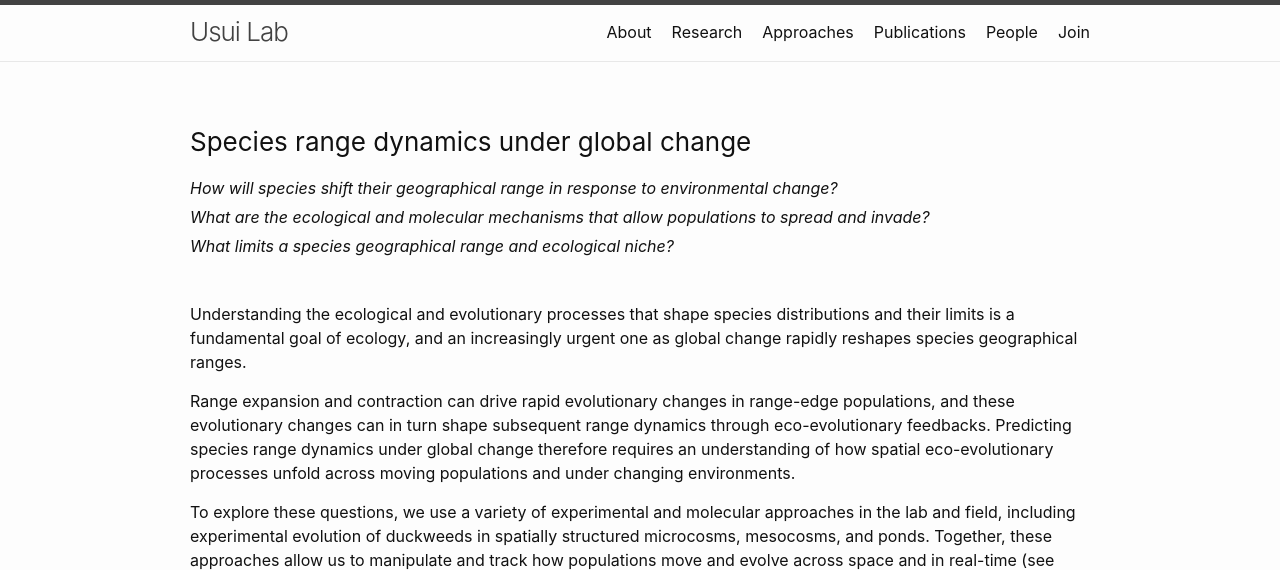
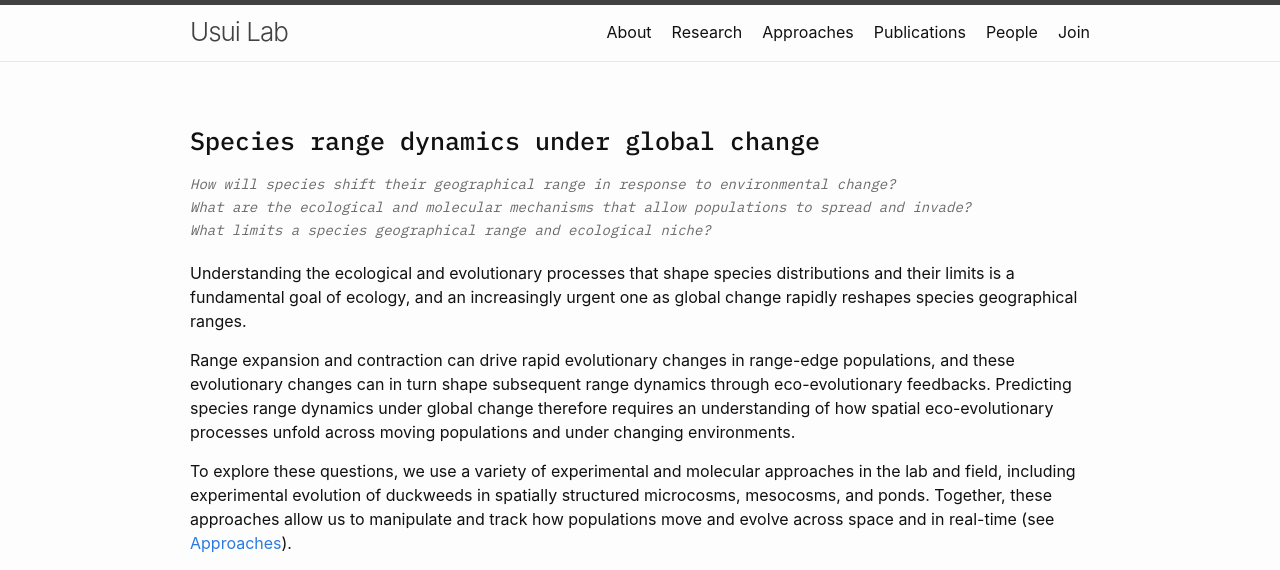
Before and after one commit to takujiusui/takujiusui.github.io, a Jekyll site: the page built from research.md, in a window 1280 px wide. Shown: the top 570 px of the page. Built offline with Jekyll 4.4.1, drawn with Linux system fonts in a browser that asks for light colours; some of the changed text lies outside the part shown; grey boxes are pictures that could not be loaded.

Commit message:
research page

```diff
--- a/assets/css/style.scss
+++ b/assets/css/style.scss
@@ -73,20 +73,41 @@
    Research page
    ========================= */
 
-/* Spacing between research questions */
+/* Spacing and fonts in and between research questions */
 
+.research-questions {
+  margin-bottom: 20px;
+}
 .research-questions p {
-  margin-bottom: 5px !important;
+  margin-bottom: 2px !important;
+  color: DimGrey;
+  font-family: "IBM Plex Mono", monospace;
+    font-size: 14px !important;
+}
+
+/* Research header fonts */
+
+.research-heading {
+  font-family: "IBM Plex Mono", monospace;
+  font-weight: 500;
+  font-size: 25px !important;
 }
 
 /* Sections */
 
-.research-section2,
+.research-section2 {
+  display: flex;
+  align-items: flex-start;
+  gap: 40px;
+  margin-top: 20px;
+  margin-bottom: 40px;
+}
+
 .research-columns3 {
   display: flex;
   align-items: flex-start;
   gap: 40px;
-  margin-top: 35px;
+  margin-top: 20px;
   margin-bottom: 40px;
 }
 
@@ -102,7 +123,7 @@
 }
 
 .research-image3 {
-  margin-top: -70px;
+  margin-top: -30px;
 }
 
 .research-image2 img,
@@ -112,15 +133,25 @@
   display: block;
 }
 
+/* Research caption fonts */
+
+.research-caption1 {
+  font-family: "IBM Plex Mono", monospace;
+  text-align: right;
+  font-size: 9pt;
+  color: DimGrey;
+}
 .research-caption2 {
+  font-family: "IBM Plex Mono", monospace;
   text-align: right;
-  font-size: 10pt;
+  font-size: 9pt;
   color: DimGrey;
-  margin-top: 5px;
+  margin-top: 20px;
 }
 .research-caption3 {
+  font-family: "IBM Plex Mono", monospace;
   text-align: right;
-  font-size: 10pt;
+  font-size: 9pt;
   color: DimGrey;
   margin-top: 5px;
 }
--- a/research.md
+++ b/research.md
@@ -4,7 +4,9 @@ title: Research
 order: 1
 ---
 
-### Species range dynamics under global change
+<h3 class="research-heading">
+  Species range dynamics under global change
+</h3>
 
 <div class="research-questions">
 
@@ -16,20 +18,23 @@ order: 1
 
 </div>
 
-<br>
-
 Understanding the ecological and evolutionary processes that shape species distributions and their limits is a fundamental goal of ecology, and an increasingly urgent one as global change rapidly reshapes species geographical ranges.
 
 Range expansion and contraction can drive rapid evolutionary changes in range-edge populations, and these evolutionary changes can in turn shape subsequent range dynamics through eco-evolutionary feedbacks. Predicting species range dynamics under global change therefore requires an understanding of how spatial eco-evolutionary processes unfold across moving populations and under changing environments.
 
 To explore these questions, we use a variety of experimental and molecular approaches in the lab and field, including experimental evolution of duckweeds in spatially structured microcosms, mesocosms, and ponds. Together, these approaches allow us to manipulate and track how populations move and evolve across space and in real-time (see [Approaches](/approaches/)).
 
+<img src="/images/dw-system-wide.png" alt="Duckweed experimental system" style="width: 100%; height: 300px; object-fit: cover;">
+
+<div class="research-caption1">
+      How does evolution and temperature variation alter range expansion speed? <Br> From <a href="https://onlinelibrary.wiley.com/doi/full/10.1111/ele.14406">Usui & Angert (2024) <i>Ecol. Lett.</i></a>
+    </div>
+
 <br>
-<img src="/images/dw-system-wide.png" alt="Duckweed experimental system" style="width: 100%; height: 300px; object-fit: cover;">
-<div style="text-align: right"><p style="font-size:10pt;color:DimGrey">How does evolution and temperature variation alter range expansion speed? From <a href="https://onlinelibrary.wiley.com/doi/full/10.1111/ele.14406">Usui & Angert (2024) <i>Ecol. Lett.</i></a>
-</p></div>
 
-### Eco-evolutionary dynamics of competition and species coexistence
+<h3 class="research-heading">
+  Eco-evolutionary dynamics of competition and <br> species coexistence
+</h3>
 
 <div class="research-questions">
 
@@ -66,7 +71,9 @@ To explore these questions, we use a variety of experimental and molecular appro
 
 </div>
 
-### Eco-evolutionary dynamics of plant-microbe interactions
+<h3 class="research-heading">
+  Eco-evolutionary dynamics of plant-microbe interactions
+</h3>
 
 <div class="research-questions">
 
```
Also changed, not shown: other parts of research.md (+1 -1 lines).
